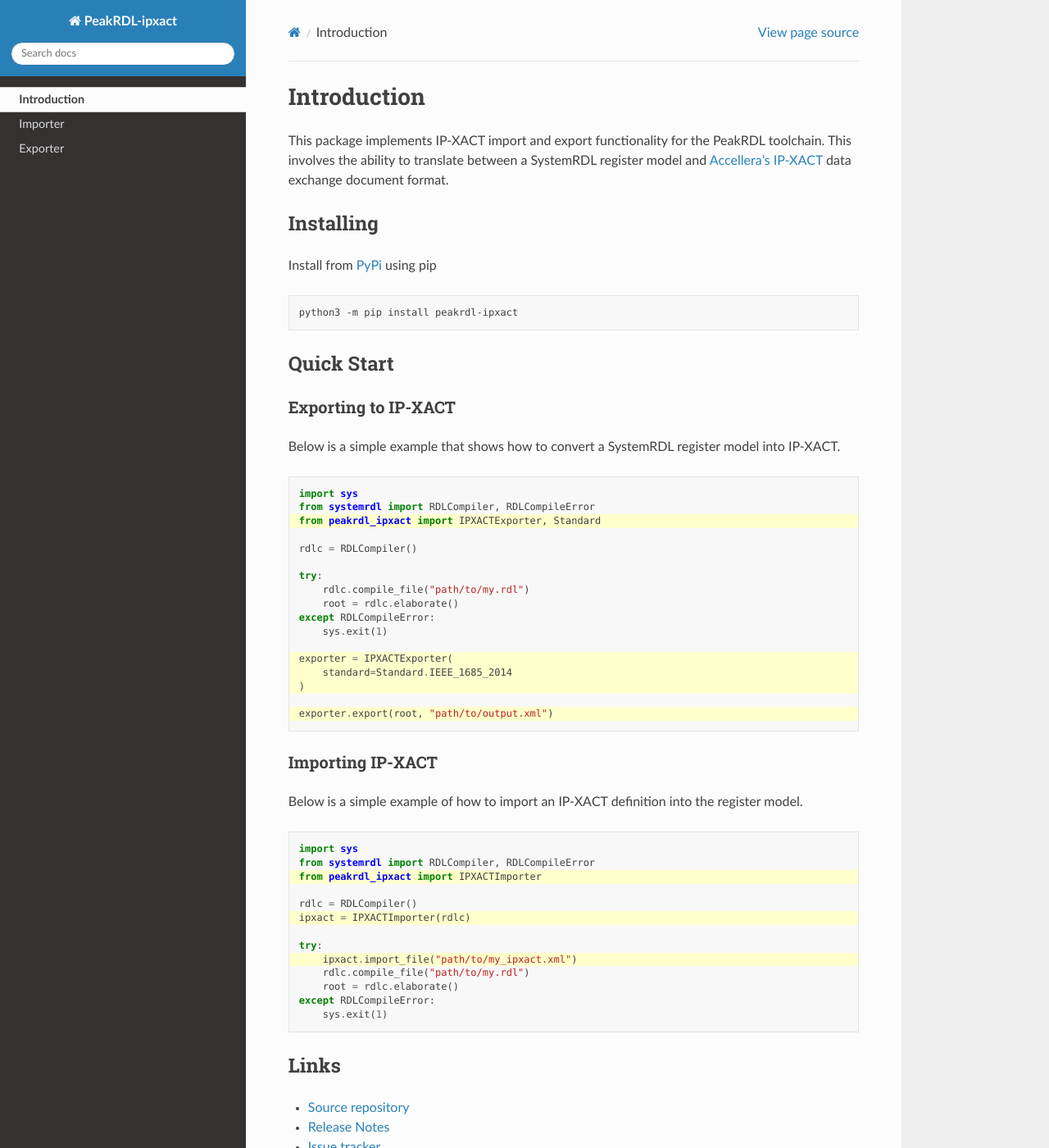
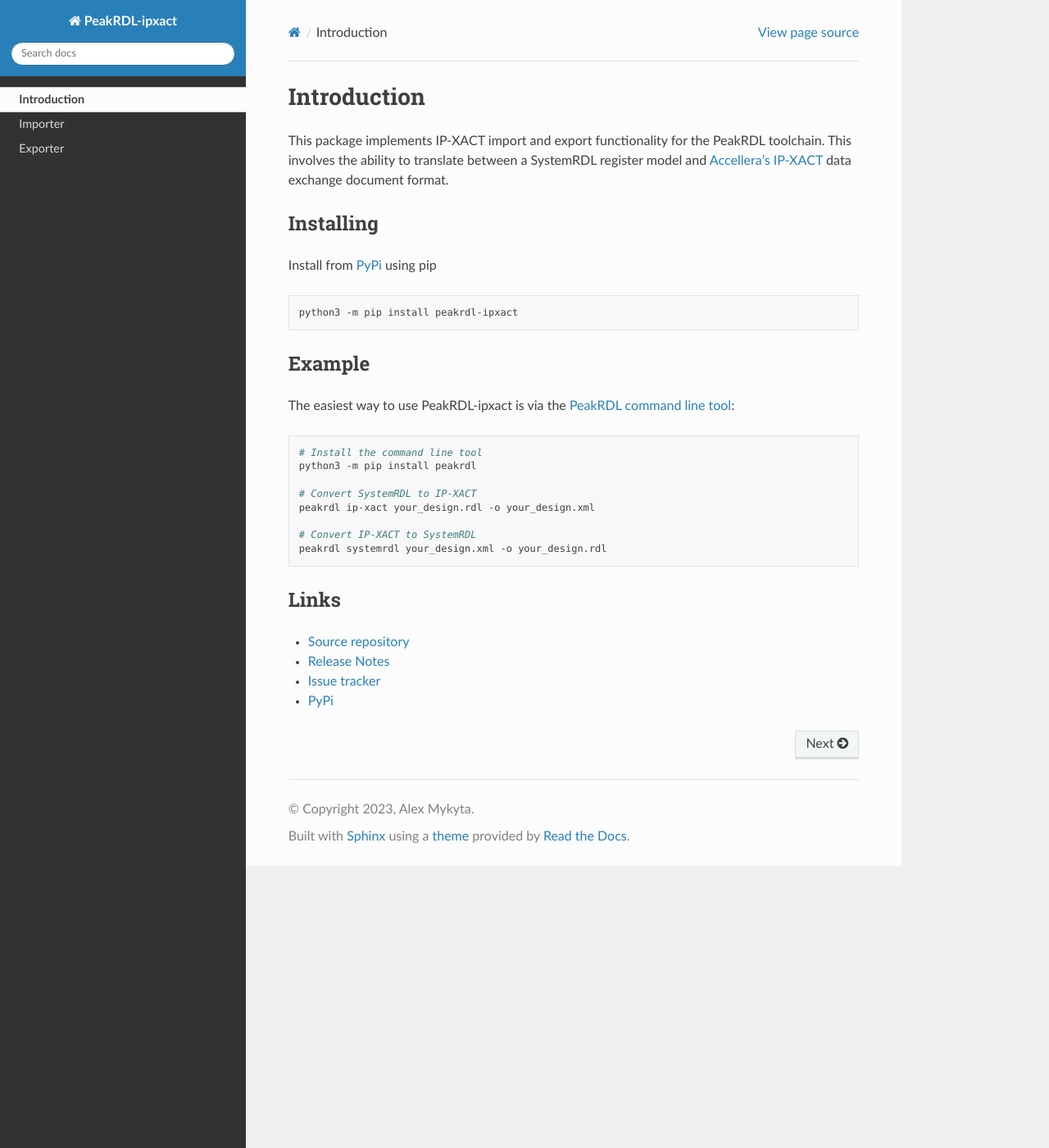
Before and after one commit to SystemRDL/PeakRDL-ipxact, a Sphinx documentation site: the page built from docs/index.rst, in a window 1280 px wide and 1400 px high. Shown: the whole window at 82% size. Built offline with Sphinx 7.4.7 and the Read the Docs theme 2.0.0, drawn with Linux system fonts in a browser that asks for light colours.

Commit message:
doc update

```diff
--- a/docs/index.rst
+++ b/docs/index.rst
@@ -19,59 +19,20 @@
 .. _PyPi: https://pypi.org/project/peakrdl-ipxact
 
 
+Example
+-------
+The easiest way to use PeakRDL-ipxact is via the `PeakRDL command line tool <https://peakrdl.readthedocs.io/>`_:
 
-Quick Start
------------
+.. code-block:: bash
 
-Exporting to IP-XACT
-^^^^^^^^^^^^^^^^^^^^
-Below is a simple example that shows how to convert a SystemRDL register model
-into IP-XACT.
+    # Install the command line tool
+    python3 -m pip install peakrdl
 
-.. code-block:: python
-    :emphasize-lines: 3, 13-15, 17
+    # Convert SystemRDL to IP-XACT
+    peakrdl ip-xact your_design.rdl -o your_design.xml
 
-    import sys
-    from systemrdl import RDLCompiler, RDLCompileError
-    from peakrdl_ipxact import IPXACTExporter, Standard
-
-    rdlc = RDLCompiler()
-
-    try:
-        rdlc.compile_file("path/to/my.rdl")
-        root = rdlc.elaborate()
-    except RDLCompileError:
-        sys.exit(1)
-
-    exporter = IPXACTExporter(
-        standard=Standard.IEEE_1685_2014
-    )
-
-    exporter.export(root, "path/to/output.xml")
-
-
-
-Importing IP-XACT
-^^^^^^^^^^^^^^^^^
-Below is a simple example of how to import an IP-XACT definition into the
-register model.
-
-.. code-block:: python
-    :emphasize-lines: 3, 6, 9
-
-    import sys
-    from systemrdl import RDLCompiler, RDLCompileError
-    from peakrdl_ipxact import IPXACTImporter
-
-    rdlc = RDLCompiler()
-    ipxact = IPXACTImporter(rdlc)
-
-    try:
-        ipxact.import_file("path/to/my_ipxact.xml")
-        rdlc.compile_file("path/to/my.rdl")
-        root = rdlc.elaborate()
-    except RDLCompileError:
-        sys.exit(1)
+    # Convert IP-XACT to SystemRDL
+    peakrdl systemrdl your_design.xml -o your_design.rdl
 
 
 
```
Also changed, not shown: docs/exporter.rst (+26 -0 lines), docs/importer.rst (+23 -0 lines).
